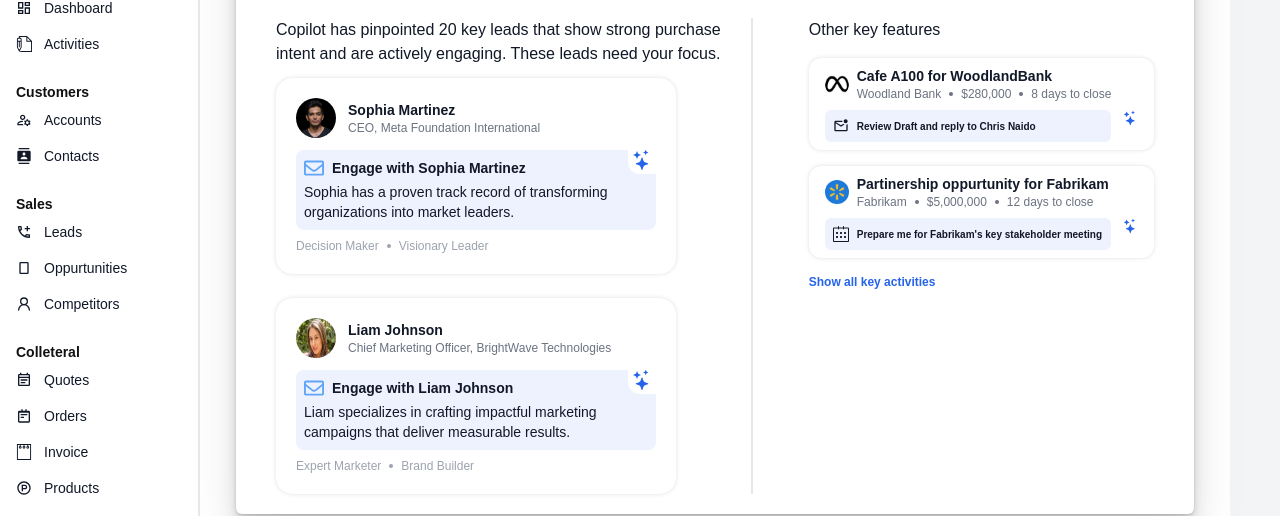
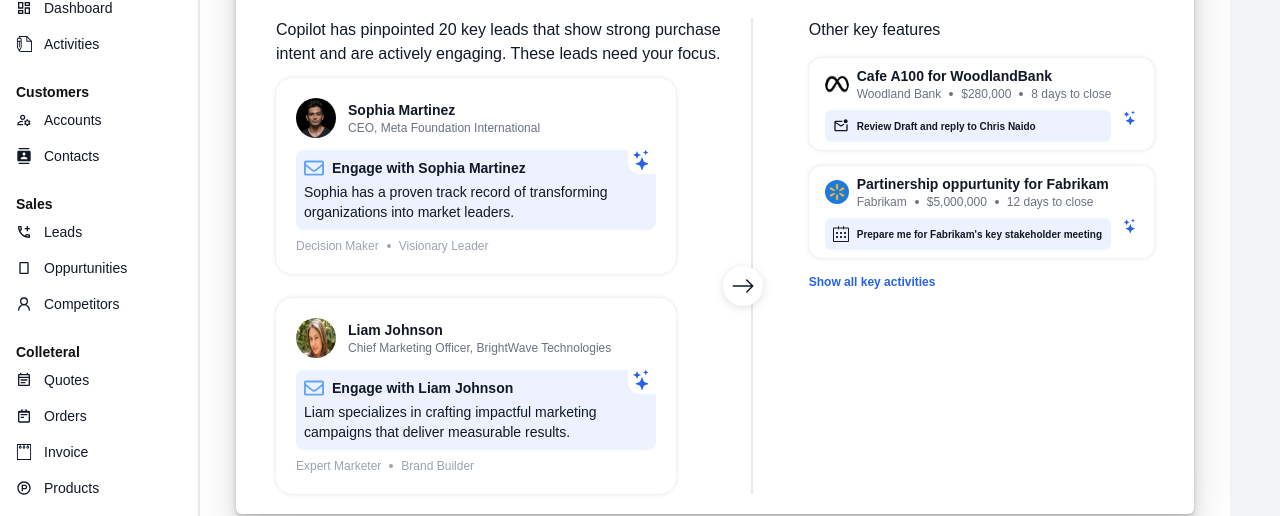
Before and after one commit to mosidrum/worker-gen-test, a Next.js app: page / in a window 1280 px wide. Shown: the part 280-796 px from the top of the page. Built offline with nearby package versions, Linux system fonts and the light colour scheme.

Commit message:
add card container for navigation

```diff
--- /dev/null
+++ b/src/component/main/CardContainer.tsx
@@ -0,0 +1,63 @@
+import { AIUser } from "@/utils/aiUsers";
+import { useState } from "react";
+import { BsArrowLeft, BsArrowRight } from "react-icons/bs";
+import { SmallCard } from "./SmallCard";
+
+type CardContainerProps = {
+  aiUsers: AIUser[];
+};
+
+export const CardContainer = ({ aiUsers }: CardContainerProps) => {
+  const [currentPage, setCurrentPage] = useState(0);
+  const itemsPerPage = 2;
+
+  const handleNext = () => {
+    if (currentPage < Math.ceil(aiUsers.length / itemsPerPage) - 1) {
+      setCurrentPage(currentPage + 1);
+    }
+  };
+
+  const handlePrev = () => {
+    if (currentPage > 0) {
+      setCurrentPage(currentPage - 1);
+    }
+  };
+
+  const startIndex = currentPage * itemsPerPage;
+  const endIndex = startIndex + itemsPerPage;
+  const currentItems = aiUsers.slice(startIndex, endIndex);
+
+  return (
+    <div className="relative">
+      <div className="flex flex-wrap gap-6">
+        {currentItems.map((user, index) => (
+          <SmallCard
+            key={index}
+            title={user.title}
+            name={user.name}
+            image={user.image}
+            about={user.about}
+            quality={user.qualities}
+            values={user.values}
+          />
+        ))}
+      </div>
+      {currentPage > 0 && (
+        <div
+          className="absolute shadow-custom-light rounded-full bg-white -left-7 top-1/2 transform -translate-y-1/2 p-2 cursor-pointer"
+          onClick={handlePrev}
+        >
+          <BsArrowLeft size={24} />
+        </div>
+      )}
+      {currentPage < Math.ceil(aiUsers.length / itemsPerPage) - 1 && (
+        <div
+          className="absolute shadow-custom-light rounded-full bg-white -right-7 top-1/2 transform -translate-y-1/2 p-2 cursor-pointer"
+          onClick={handleNext}
+        >
+          <BsArrowRight size={24} />
+        </div>
+      )}
+    </div>
+  );
+};
--- a/src/component/main/MainBanner.tsx
+++ b/src/component/main/MainBanner.tsx
@@ -5,11 +5,11 @@
 import copilot from "../../../public/copilot-icon.png";
 import Image from "next/image";
 import { Stats } from "./Stats";
-import { SmallCard } from "./SmallCard";
 import { aiUsers } from "@/utils/aiUsers";
 import { Features } from "./Features";
 import { featureItems } from "@/utils/feautureItems";
 import { IoIosArrowUp, IoIosArrowDown } from "react-icons/io";
+import { CardContainer } from "./CardContainer";
 
 export const MainBanner = () => {
   const [isRoles, setIsRoles] = useState(true);
@@ -62,17 +62,7 @@
               intent and are actively engaging. These leads need your focus.
             </div>
             <div className="flex flex-wrap gap-6">
-              {aiUsers.slice(0, 2).map((user, index) => (
-                <SmallCard
-                  key={index}
-                  title={user.title}
-                  name={user.name}
-                  image={user.image}
-                  about={user.about}
-                  quality={user.qualities}
-                  values={user.values}
-                />
-              ))}
+              <CardContainer aiUsers={aiUsers} />
             </div>
           </div>
           <div className="w-full md:w-auto md:pl-14 md:border-l-2 flex flex-col space-y-4">
--- a/src/component/main/SmallCard.tsx
+++ b/src/component/main/SmallCard.tsx
@@ -25,17 +25,20 @@
   const [modalTimeout, setModalTimeout] = useState<NodeJS.Timeout | null>(null);
 
   const handleMouseEnter = () => {
-    const timeout = setTimeout(() => {
-      setShowModal(!showModal);
-    }, 2000);
-    setModalTimeout(timeout);
+    if (!showModal) {
+      const timeout = setTimeout(() => {
+        setShowModal(true);
+      }, 3000); // Wait for 3 seconds
+      setModalTimeout(timeout);
+    }
   };
 
   const handleMouseLeave = () => {
     if (modalTimeout) {
       clearTimeout(modalTimeout);
+      setModalTimeout(null);
     }
-    setShowModal(!showModal);
+    // Do not reset showModal state when the mouse leaves
   };
 
   return (
@@ -85,7 +88,7 @@
       {showModal && (
         <div
           className=" inset-0 flex items-center justify-center z-50 bg-opacity-50"
-          onClick={() => setShowModal(!showModal)}
+          onClick={() => setShowModal(false)} // Allow modal to close when clicked
         >
           <Modal
             title={title}
--- a/src/component/modal/Modal.tsx
+++ b/src/component/modal/Modal.tsx
@@ -3,7 +3,6 @@
 import { SmallCardProps } from "../main/SmallCard";
 import Image from "next/image";
 import { FaRegEnvelope } from "react-icons/fa6";
-import { BsStars } from "react-icons/bs";
 import Card from "./card";
 import { IoIosArrowDown } from "react-icons/io";
 import { GoPencil } from "react-icons/go";
@@ -24,11 +23,24 @@
   about,
   image,
   setShowModal,
-  showModal,
 }: ModalProps) => {
+  const handleBackdropClick = () => {
+    setShowModal(false);
+  };
+
+  const handleContentClick = (e: React.MouseEvent) => {
+    e.stopPropagation();
+  };
+
   return (
-    <div className="fixed inset-0 flex items-center justify-center z-50">
-      <div className="bg-white flex flex-col space-y-3 p-6 rounded-lg w-3/5 shadow-custom-light2 relative">
+    <div
+      className="fixed inset-0 flex items-center justify-center z-50 bg-opacity-50"
+      onClick={handleBackdropClick}
+    >
+      <div
+        className="bg-white flex flex-col space-y-3 p-6 rounded-lg w-3/5 shadow-custom-light2 relative"
+        onClick={handleContentClick}
+      >
         <div className="flex items-center justify-between my-5">
           <div className="flex items-center space-x-2">
             <FaRegEnvelope size={20} className="text-blue-400" />
@@ -36,7 +48,11 @@
               Engage with {name}
             </span>
           </div>
-          <LiaTimesSolid size={24} onClick={() => setShowModal(!showModal)} />
+          <LiaTimesSolid
+            size={24}
+            className="cursor-pointer"
+            onClick={() => setShowModal(false)} // Close modal on "X" icon click
+          />
         </div>
 
         <div className="flex w-full border items-center space-x-3 shadow-custom-light rounded-lg p-3">
@@ -58,10 +74,6 @@
         <div className="flex flex-col shadow-custom-light rounded-lg p-3">
           <div className="flex items-center justify-between bg-indigo-50 rounded-lg p-3">
             <div className="flex space-x-1">
-              <BsStars
-                size={28}
-                className="absolute text-blue-600 bg-white rounded-bl-xl -top-1 right-0 p-1"
-              />
               <div className="bg-gradient-blue-purple bg-clip-text text-transparent text-sm">
                 {quality?.[0]}
               </div>
--- a/src/utils/aiUsers.ts
+++ b/src/utils/aiUsers.ts
@@ -1,21 +1,29 @@
+import { StaticImageData } from "next/image";
 import one from "../../public/assets/user1.jpg";
 import two from "../../public/assets/user2.jpg";
 import three from "../../public/assets/user3.jpg";
 import four from "../../public/assets/user4.jpg";
 import five from "../../public/assets/user5.jpg";
 
-export const aiUsers = [
+export type AIUser = {
+  id: number;
+  name: string;
+  title: string;
+  currentTask: string;
+  values: string[];
+  qualities: string[];
+  about: string;
+  image: StaticImageData;
+};
+
+export const aiUsers: AIUser[] = [
   {
     id: 1,
     name: "Sophia Martinez",
     title: "CEO, Meta Foundation International",
     currentTask:
       "Prepare for a high-volume sales intent meeting on Zoom by 2 PM regarding upgrading the service contract.",
-    values: [
-      "Decision Maker",
-      "Visionary Leader",
-      "Change Driver",
-    ],
+    values: ["Decision Maker", "Visionary Leader", "Change Driver"],
     qualities: [
       "Sophia has a proven track record of transforming organizations into market leaders.",
       "She excels in developing strategic partnerships and driving innovation.",
@@ -32,11 +40,7 @@
     title: "Chief Marketing Officer, BrightWave Technologies",
     currentTask:
       "Draft a comprehensive marketing campaign strategy for a product launch in Q1 2025.",
-    values: [
-      "Expert Marketer",
-      "Brand Builder",
-      "Creative Thinker",
-    ],
+    values: ["Expert Marketer", "Brand Builder", "Creative Thinker"],
     qualities: [
       "Liam specializes in crafting impactful marketing campaigns that deliver measurable results.",
       "He has a unique ability to merge creativity with data to drive brand growth.",
@@ -53,11 +57,7 @@
     title: "Lead Engineer, Nexus Robotics",
     currentTask:
       "Conduct system diagnostics and prepare a presentation on integrating AI with robotic systems for the board meeting.",
-    values: [
-      "Innovative Thinker",
-      "Problem Solver",
-      "Team Mentor",
-    ],
+    values: ["Innovative Thinker", "Problem Solver", "Team Mentor"],
     qualities: [
       "Olivia is renowned for her ability to simplify complex engineering problems.",
       "She consistently delivers innovative solutions that drive technological advancement.",
@@ -74,11 +74,7 @@
     title: "Head of Sales, Quantum Innovations",
     currentTask:
       "Analyze quarterly sales data and strategize on improving client retention rates during tomorrow's leadership meeting.",
-    values: [
-      "Sales Strategist",
-      "Data-Driven Leader",
-      "Growth Enabler",
-    ],
+    values: ["Sales Strategist", "Data-Driven Leader", "Growth Enabler"],
     qualities: [
       "Ethan has a deep understanding of market dynamics and client psychology.",
       "His leadership has consistently driven record-breaking revenue growth.",
@@ -95,11 +91,7 @@
     title: "COO, Stellar Health Systems",
     currentTask:
       "Oversee the implementation of a new healthcare operations system to streamline workflows and improve patient outcomes.",
-    values: [
-      "Operational Expert",
-      "Team Leader",
-      "Efficiency Maximizer",
-    ],
+    values: ["Operational Expert", "Team Leader", "Efficiency Maximizer"],
     qualities: [
       "Ava is a seasoned operations professional with a knack for identifying inefficiencies.",
       "She excels in leading cross-functional teams to execute complex projects seamlessly.",
```
